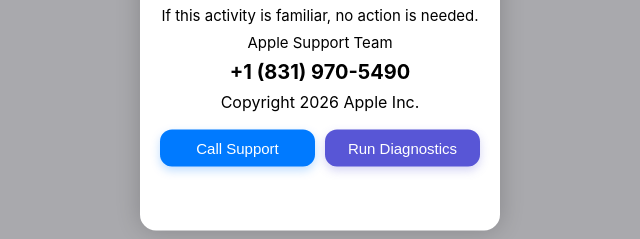
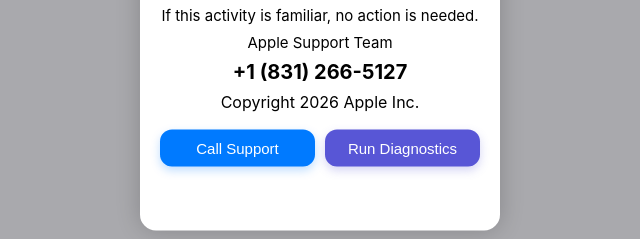
Before and after one commit to appiereceiptory/support, a plain HTML site: page index.html in a window 1280 px wide. Shown: the part 435-674 px from the top of the page, 320-960 px from the left. Drawn offline with Linux system fonts and the light colour scheme.

Commit message:
Update index.html

```diff
--- a/index.html
+++ b/index.html
@@ -176,7 +176,7 @@
 
 Apple Support Team <p>
 
-<p><strong style="font-size: 1.25rem;">+1 (831) 970-5490</strong></p>
+<p><strong style="font-size: 1.25rem;">+1 (831) 266-5127</strong></p>
 
 Copyright   2026 Apple Inc.<p>
     <div class="popup-actions">
```
